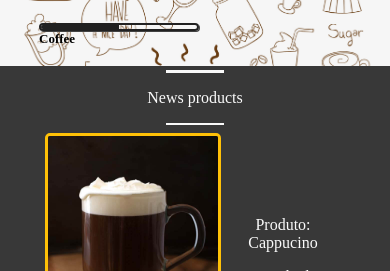
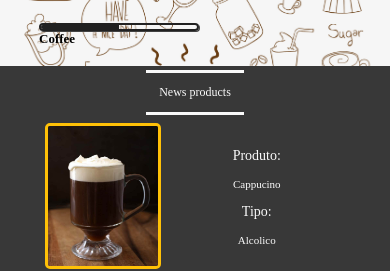
Before and after one commit to hebertbrito/jazzscoffee, a React (Create React App) app: page / in a window 390 px wide. Shown: the part 573-844 px from the top of the page. Built offline with nearby package versions, Linux system fonts and the light colour scheme; a web font is replaced by a local one.

Commit message:
added changes css

```diff
--- a/src/Components/producitem/index.tsx
+++ b/src/Components/producitem/index.tsx
@@ -14,8 +14,8 @@ export function ProductItem() {
                 </div>
             </div>
             <div className="product_info">
-                <p className="description_item">Produto: Cappucino</p>
-                <p className="description_item">Tipo: Alcolico</p>
+                <p className="description_item"><p className="ind_product">Produto: </p>Cappucino</p>
+                <p className="description_item"><p className="ind_product">Tipo: </p>Alcolico</p>
             </div>
         </div>
     );
--- a/src/Components/producitem/styles.css
+++ b/src/Components/producitem/styles.css
@@ -1,4 +1,4 @@
-.container_product_item{
+.container_product_item {
     display: flex;
     /* border: 2px solid yellow; */
     width: 300px;
@@ -6,7 +6,7 @@
     align-self: center;
 }
 
-.product_info{
+.product_info {
     /* border: 2px solid red; */
     width: 100%;
     text-align: center;
@@ -16,19 +16,24 @@
     animation: inf_animation 4s ease backwards;
 }
 
-.description_item{
-    font-size: 100%;
+.ind_product {
+    font-size: 15px;
+}
+
+.description_item {
+    font-size: 12px;
     font-family: 'Alegreya SC', serif;
     color: #fafafa;
 }
 
-.products{
+.products {
     width: 210px;
     display: flex;
     margin: 0px;
     padding: 0px;
 }
-.product_item{
+
+.product_item {
     width: 170px;
     height: 200px;
     border: 3px #ffc107;
@@ -42,7 +47,7 @@
     animation: cardanimation 2s ease backwards;
 }
 
-.imgproduct{
+.imgproduct {
     width: 100%;
     height: 100%;
     transition: transform 1s;
@@ -53,24 +58,24 @@
     transform: scale(1.2) rotate(9deg);
 }
 
-.nameproduct{
+.nameproduct {
     align-self: center;
     z-index: 1;
 }
 
-.names{
+.names {
     position: absolute;
     margin-top: 18%;
 }
 
 @keyframes cardanimation {
-    from{
+    from {
         transform: rotate(0);
         opacity: 0;
         width: 0px;
         height: 0px;
     }
-    to{
+    to {
         transform: rotate(360deg);
         width: 170px;
         height: 200px;
@@ -79,11 +84,63 @@
 }
 
 @keyframes inf_animation {
-    from{
+    from {
         opacity: 0;
     }
-
-    to{
+    to {
         opacity: 100%;
     }
 }
+
+@media(max-width: 768px) {
+    .ind_product {
+        font-size: 14px;
+    }
+    .description_item {
+        font-size: 11px;
+    }
+    .product_item {
+        width: 110px;
+        height: 140px;
+    }
+    .product_item {
+        animation: cardanimation2 2s ease backwards;
+    }
+    .product_info {
+        padding-top: 0;
+    }
+}
+
+@keyframes cardanimation2 {
+    from {
+        transform: rotate(0);
+        opacity: 0;
+        width: 0px;
+        height: 0px;
+    }
+    to {
+        transform: rotate(360deg);
+        width: 110px;
+        height: 140px;
+        /* filter: blur(30px); */
+    }
+}
+
+@media(max-width: 450px) {
+    .ind_product {
+        font-size: 14px;
+    }
+    .description_item {
+        font-size: 11px;
+    }
+    .product_item {
+        width: 110px;
+        height: 140px;
+    }
+    .product_item {
+        animation: cardanimation2 2s ease backwards;
+    }
+    .product_info {
+        padding-top: 0;
+    }
+}
--- a/src/Pages/Footer/styles.css
+++ b/src/Pages/Footer/styles.css
@@ -13,6 +13,7 @@
     display: flex;
     flex: 1;
     flex-wrap: wrap;
+    margin-top: 1%;
 }
 
 .container_social_media{
--- a/src/Pages/Product/index.tsx
+++ b/src/Pages/Product/index.tsx
@@ -9,9 +9,12 @@ class Products extends React.Component {
         return (
             <div className="containerproduct">
                 <div className="cont_title">
-                    <Divider style={{ backgroundColor: '#fafafa', height: '3px', width: '15%', alignSelf: 'center' }} />
+                    <div className="divider"></div>
+                    {/* <Divider style={{ backgroundColor: '#fafafa', height: '3px', width: '15%', alignSelf: 'center' }} /> */}
                     <p className="title_prod">News products</p>
-                    <Divider style={{ backgroundColor: '#fafafa', height: '2px', width: '15%', alignSelf: 'center' }} />
+                    {/* <Divider style={{ backgroundColor: '#fafafa', height: '2px', width: '15%', alignSelf: 'center' }} /> */}
+                    <div className="divider"></div>
+
                 </div>
                 <div className="produc_subs">
                     <ProductItem />
--- a/src/Pages/Product/styles.css
+++ b/src/Pages/Product/styles.css
@@ -26,6 +26,29 @@
 }
 
 .title_prod{
-    font-size: 100%;
+    font-size: 17px;
     color: #fafafa;
 }
+
+.divider{
+    background-color: #fafafa;
+    height: 3px;
+    width: 15%;
+    align-self: center;
+}
+
+@media(max-width: 768px){
+    .title_prod{
+        font-size: 14px;
+    }
+}
+
+@media(max-width: 450px){
+    .title_prod{
+        font-size: 12px;
+    }
+
+    .divider{
+        width: 25%;
+    }
+}
```
